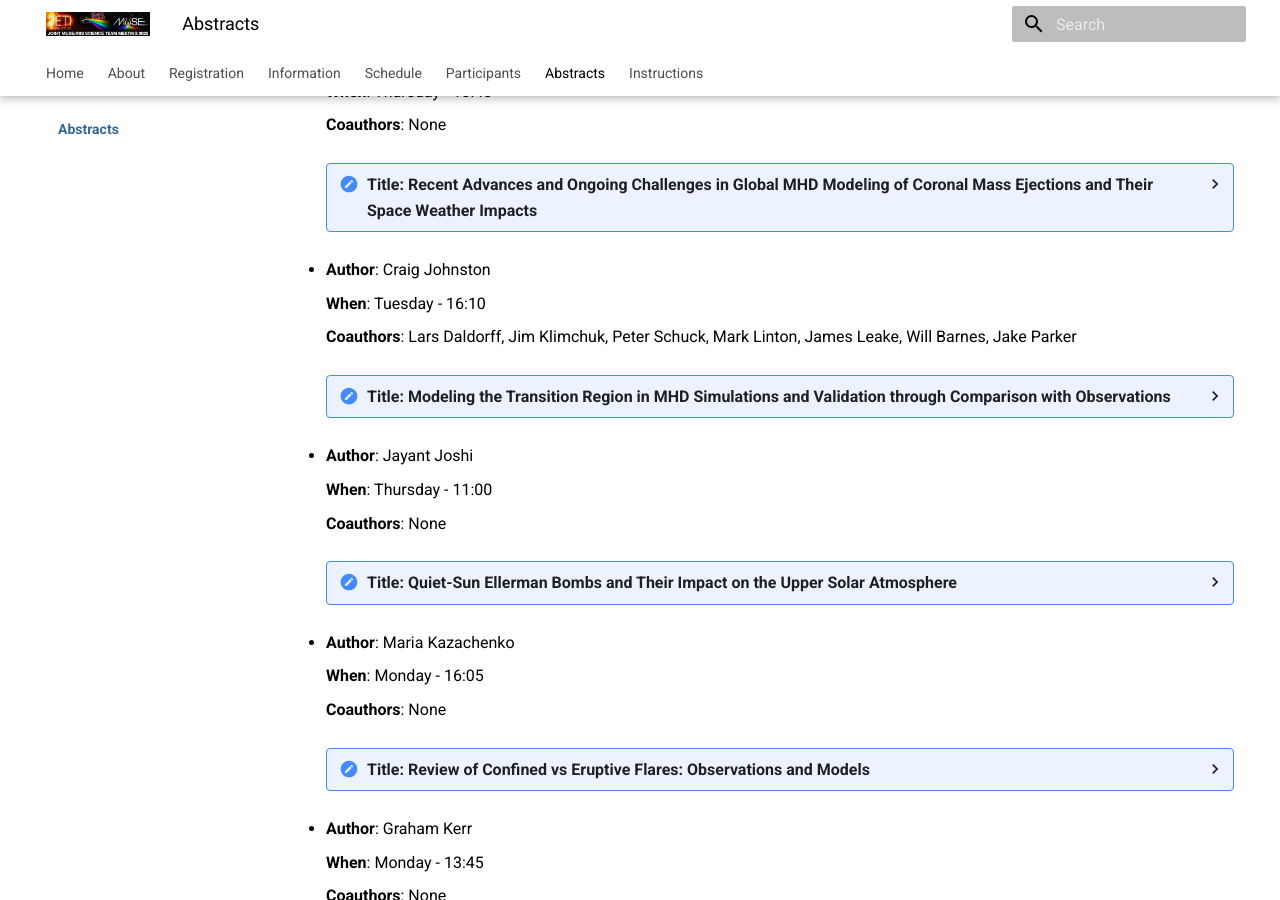
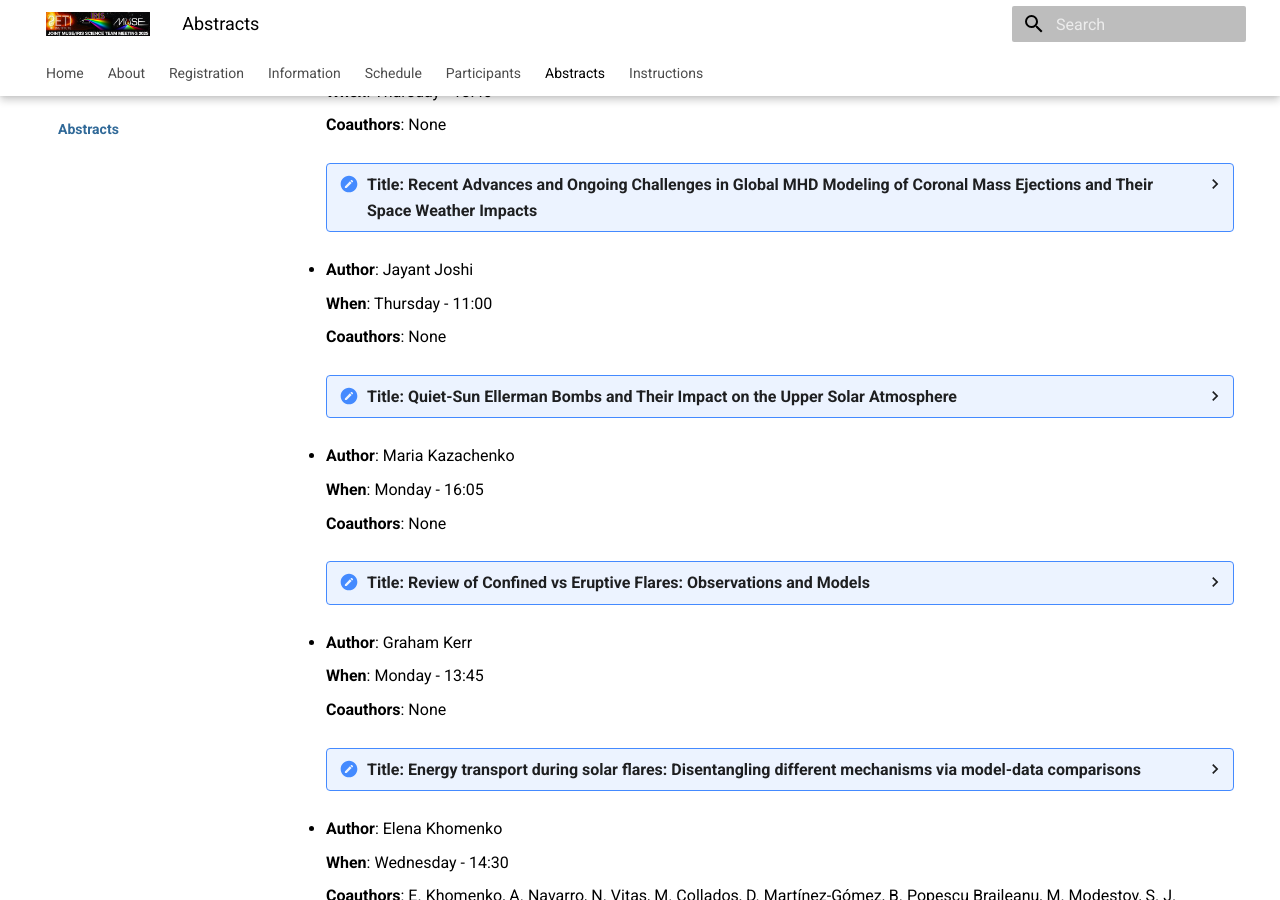
Before and after one commit to LM-SAL/iris_muse_team_meeting, an MkDocs documentation site: the page built from docs/abstracts.md, in a window 1280 px wide and 900 px high, scrolled down 5254 px. Built offline with MkDocs 1.6.1 and Material for MkDocs 9.7.7, drawn with Linux system fonts in a browser that asks for light colours; some of the changed text lies outside the part shown.

Commit message:
Update sch

```diff
--- a/docs/abstracts.md
+++ b/docs/abstracts.md
@@ -316,17 +316,6 @@ Accepted Abstracts.
     </details>
 
 
-* <p id="Johnston">**Author**: Craig Johnston <a class="headerlink" href="#Johnston" title="Permanent link">¶</a>
-
-    **When**: Tuesday - 16:10
-
-    **Coauthors**: Lars Daldorff, Jim Klimchuk, Peter Schuck, Mark Linton, James Leake, Will Barnes, Jake Parker
-    <details> <summary> <b>Title</b>: Modeling the Transition Region in MHD Simulations and Validation through Comparison with Observations </summary>
-      <b>Abstract</b>
-      We present recent advances on modeling the solar transition region in magnetohydrodynamic (MHD) simulations using the Transition Region Adaptive Conduction (TRAC) method. Validation is achieved through comparisons between synthetic observables from simulations of nanoflare heating, flux emergence and filament formation, and corresponding solar observations.
-    </details>
-
-
 * <p id="Joshi">**Author**: Jayant Joshi <a class="headerlink" href="#Joshi" title="Permanent link">¶</a>
 
     **When**: Thursday - 11:00
--- a/docs/assets/files/create_schedule.py
+++ b/docs/assets/files/create_schedule.py
@@ -144,7 +144,7 @@ def find_when(df, surname):
     return f"{day} - {time}"
 
 
-df = pd.read_excel(Path(FILE_PATH).expanduser().resolve())
+df = pd.read_excel(Path(FILE_PATH).expanduser().resolve(), sheet_name=1)
 df = df.fillna("")
 html_rows = []
 
```
Also changed, not shown: other parts of docs/abstracts.md (+6 -6 lines), docs/schedule.md (+15 -15 lines).
